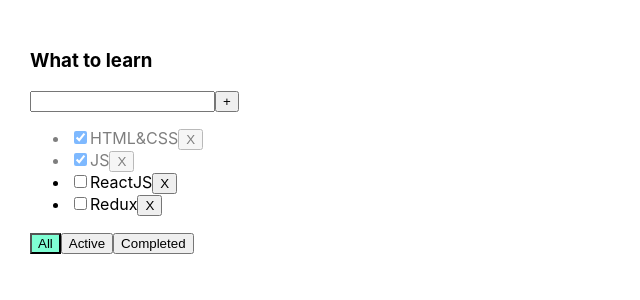
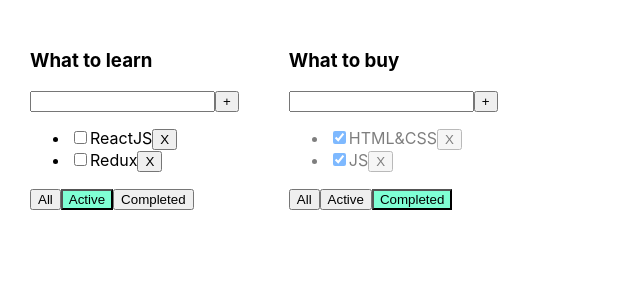
Before and after one commit to allexmorozovv/todolist-main, a React (Create React App) app: page / in a window 1280 px wide. Shown: the top 300 px of the page, without its empty margins (0-640 px from the left). Built offline with nearby package versions, Linux system fonts and the light colour scheme.

Commit message:
add todolists and refactor changeFilter function

```diff
--- a/src/App.tsx
+++ b/src/App.tsx
@@ -4,8 +4,18 @@
 import {v1} from "uuid";
 
 export type FilterValuesType = 'all' | 'active' | 'completed'
+export type TodolistsType = {
+    id: string
+    title: string
+    filter: FilterValuesType
+}
 
 function App() {
+    let [todolists, setTodolists] = useState<Array<TodolistsType>>([
+        {id: v1(), title: 'What to learn', filter: 'active'},
+        {id: v1(), title: 'What to buy', filter: 'completed'},
+    ])
+
     let [tasks, setTasks] = useState<Array<TasksType>>([
         {id: v1(), title: "HTML&CSS", isDone: true},
         {id: v1(), title: "JS", isDone: true},
@@ -16,17 +26,21 @@
     let [filter, setFilter] = useState<FilterValuesType>('all')
 
     const removeTask = (id: string) => {
-        let filteredTasks = tasks.filter(t => t.id !== id)
-        setTasks(filteredTasks)
+        // let filteredTasks = tasks.filter(t => t.id !== id)
+        // setTasks(filteredTasks)
+        setTasks(tasks.filter(t => t.id !== id))
     }
 
-    const changeFilter = (value: FilterValuesType) => {
-        setFilter(value)
+    const changeFilter = (value: FilterValuesType, todolistID: string) => {
+        const todolist = todolists.find(tl => tl.id === todolistID)
+        if (todolist) {
+            todolist.filter = value
+            setTodolists([...todolists])
+        }
     }
     const addTask = (title: string) => {
         const newTask = {id: v1(), title: title, isDone: false}
-        const newTasks = [newTask, ...tasks]
-        setTasks(newTasks)
+        setTasks([newTask, ...tasks])
     }
     const changeTaskStatus = (taskId: string, isDone: boolean) => {
         // const task=tasks.find(t=>t.id===taskId)
@@ -38,26 +52,33 @@
     }
 
 
+    return (
+        <div className="App">
+            {
+                todolists.map(tl => {
                     let taskForTodolist = tasks
-    if (filter === 'active') {
+                    if (tl.filter === 'active') {
                         taskForTodolist = tasks.filter(t => t.isDone === false)
                     }
-    if (filter === 'completed') {
+                    if (tl.filter === 'completed') {
                         taskForTodolist = tasks.filter(t => t.isDone === true)
                     }
 
-    return (
-        <div className="App">
-            <Todolist title={'What to learn'}
+                    return <Todolist key={tl.id}
+                                     id={tl.id}
+                                     title={tl.title}
                                      tasks={taskForTodolist}
                                      removeTask={removeTask}
                                      changeFilter={changeFilter}
                                      addTask={addTask}
                                      changeTaskStatus={changeTaskStatus}
-                      filter={filter}
+                                     filter={tl.filter}
 
 
                     />
+                })
+            }
+
         </div>
     );
 }
--- a/src/Todolist.tsx
+++ b/src/Todolist.tsx
@@ -10,10 +10,12 @@
     title: string
     tasks: Array<TasksType>
     removeTask: (id: string) => void
-    changeFilter: (value: FilterValuesType) => void
+    changeFilter: (value: FilterValuesType, todolistID: string) => void
     addTask: (title: string) => void
     changeTaskStatus: (taskId: string, isDone: boolean) => void
     filter: FilterValuesType
+    id: string
+
 
 }
 
@@ -28,8 +30,7 @@
     const onKeyDownHandler = (e: KeyboardEvent<HTMLElement>) => {
         setError(null)
         if (e.key === "Enter") {
-            props.addTask(newTaskTitle);
-            setNewTaskTitle('')
+            addTask()
         }
     }
     const addTask = () => {
@@ -42,9 +43,9 @@
 
     }
 
-    const mainChangeFilterHandler = (filterValue: FilterValuesType) => {
-        props.changeFilter(filterValue)
-    }
+    // const mainChangeFilterHandler = (filterValue: FilterValuesType,tlID:string) => {
+    //     props.changeFilter(filterValue,tlID)
+    // }
 
 
     return (
@@ -80,13 +81,13 @@
             </ul>
             <div>
                 <button className={props.filter === "all" ? "active-filter" : ""}
-                        onClick={() => mainChangeFilterHandler('all')}>All
+                        onClick={() => props.changeFilter('all', props.id)}>All
                 </button>
                 <button className={props.filter === "active" ? "active-filter" : ""}
-                        onClick={() => mainChangeFilterHandler("active")}>Active
+                        onClick={() => props.changeFilter("active", props.id)}>Active
                 </button>
                 <button className={props.filter === "completed" ? "active-filter" : ""}
-                        onClick={() => mainChangeFilterHandler("completed")}>Completed
+                        onClick={() => props.changeFilter("completed", props.id)}>Completed
                 </button>
             </div>
         </div>
```
Lines whose indentation alone changed are shown as unchanged.
